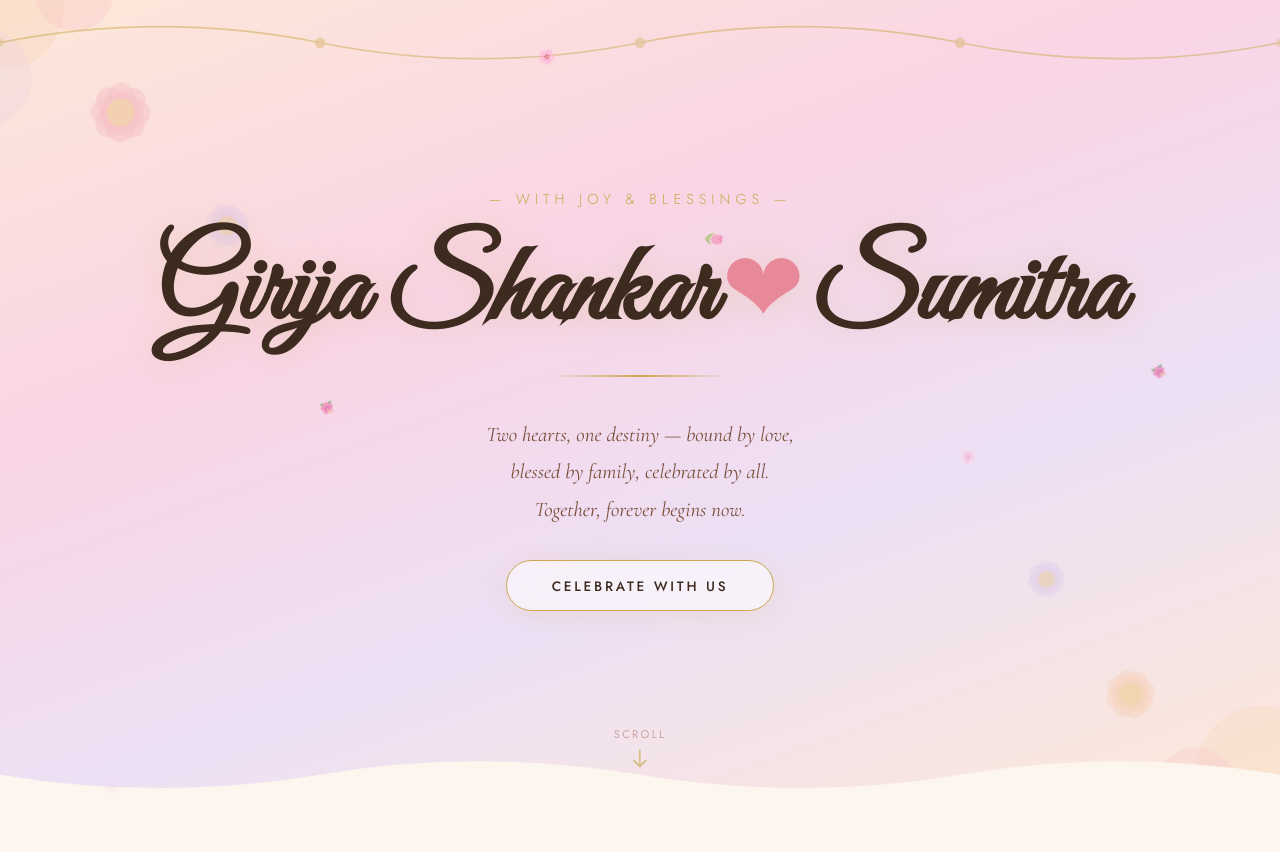
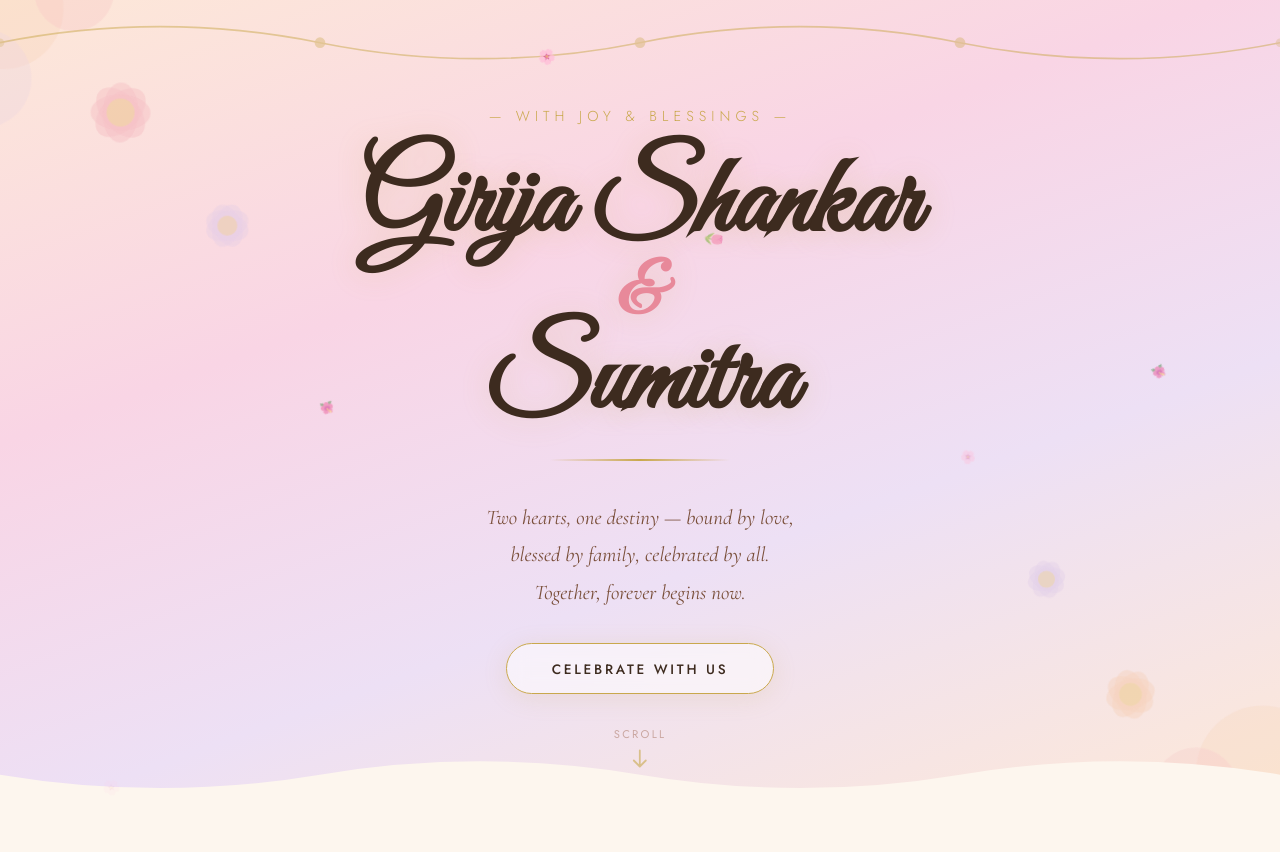
Before and after one commit to gnayak43/gs-w, a plain HTML site: page index.html in a window 1280 px wide. Shown: the top 852 px of the page. Drawn offline with nearby package versions, Linux system fonts and the light colour scheme.

Commit message:
Update index.html

```diff
--- a/index.html
+++ b/index.html
@@ -90,9 +90,18 @@
     font-family: 'Great Vibes', cursive;
     font-size: clamp(3.2rem, 9vw, 7rem);
     color: var(--text-dark);
-    line-height: 1.1;
+    line-height: 1;
     text-shadow: 0 2px 30px rgba(201,168,76,0.2);
     animation: fadeUp 1.2s ease both;
+  }
+
+  .hero-amp {
+    font-family: 'Great Vibes', cursive;
+    font-size: 0.65em;
+    color: var(--rose);
+    display: block;
+    line-height: 0.9;
+    margin: 0;
   }
 
   .hero-heart {
@@ -731,7 +740,9 @@
   <div class="hero-tagline">— With Joy & Blessings —</div>
 
   <h1 class="hero-names">
-    Girija Shankar<span class="hero-heart">❤</span>Sumitra
+    Girija Shankar<br>
+    <span class="hero-amp">&amp;</span>
+    Sumitra
   </h1>
 
   <div class="hero-divider"></div>
```
